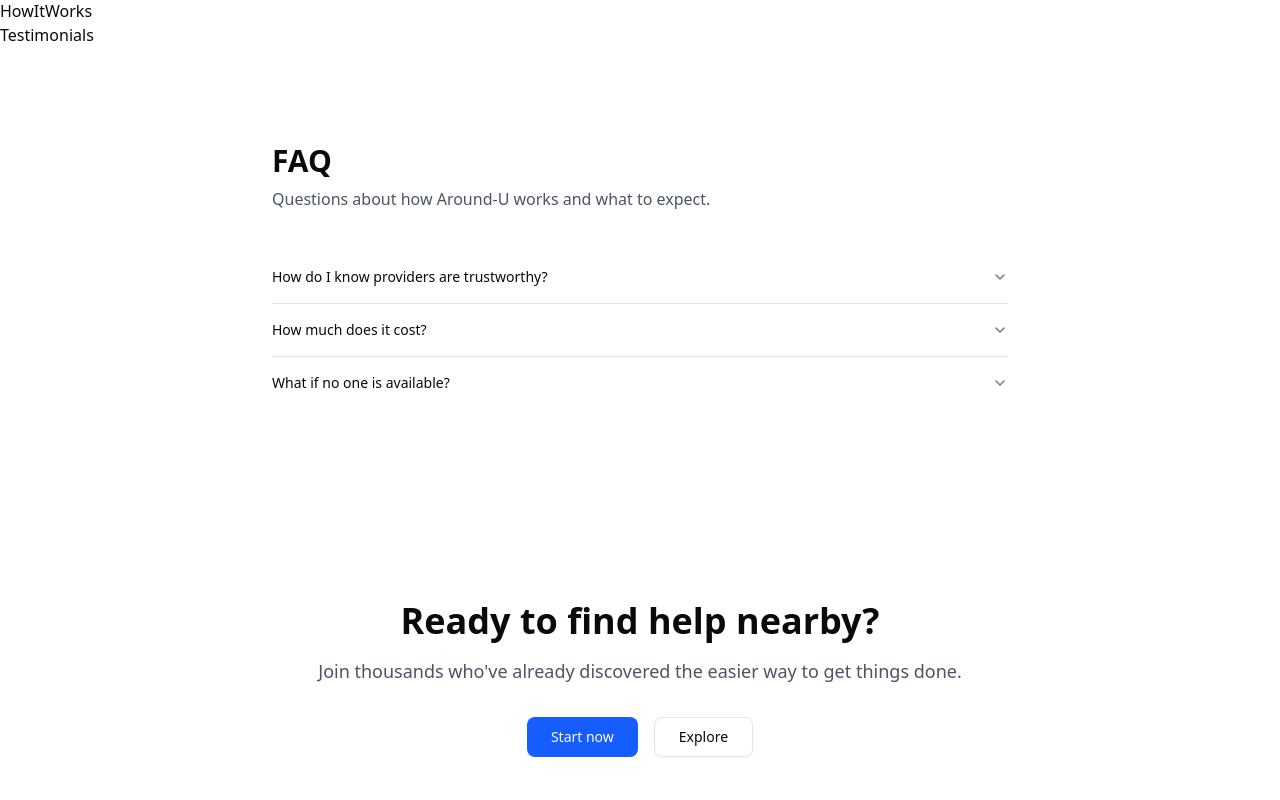
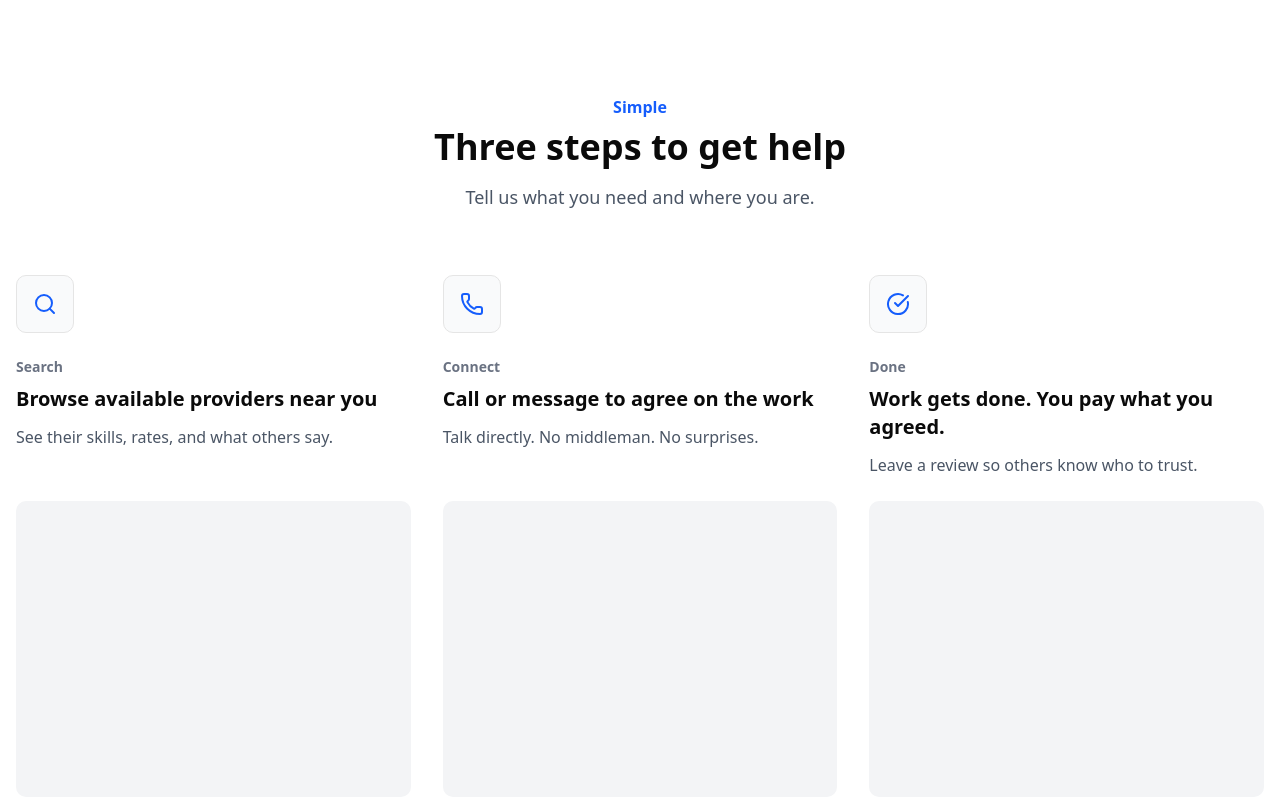
Before and after one commit to mayanksaini18/Around-U, a Next.js app in the folder client/: page / in a window 1280 px wide. Shown: the part 1900-2700 px from the top of the page. Built offline with nearby package versions, Linux system fonts and the light colour scheme.

Commit message:
how it works component ui

```diff
--- a/client/components/sections/HowItWorks.tsx
+++ b/client/components/sections/HowItWorks.tsx
@@ -1,9 +1,53 @@
-import React from 'react'
+// components/sections/HowItWorks.tsx
+import { Search, Phone, CheckCircle } from "lucide-react";
 
-const HowItWorks = () => {
+const steps = [
+  {
+    icon: <Search className="h-6 w-6 text-blue-600" />,
+    step: "Search",
+    title: "Browse available providers near you",
+    desc: "See their skills, rates, and what others say.",
+  },
+  {
+    icon: <Phone className="h-6 w-6 text-blue-600" />,
+    step: "Connect",
+    title: "Call or message to agree on the work",
+    desc: "Talk directly. No middleman. No surprises.",
+  },
+  {
+    icon: <CheckCircle className="h-6 w-6 text-blue-600" />,
+    step: "Done",
+    title: "Work gets done. You pay what you agreed.",
+    desc: "Leave a review so others know who to trust.",
+  },
+];
+
+export default function HowItWorks() {
   return (
-    <div>HowItWorks</div>
-  )
+    <section className="py-24 bg-white">
+      <div className="container mx-auto px-4">
+        <div className="text-center mb-16 max-w-2xl mx-auto">
+          <span className="font-semibold text-blue-600">Simple</span>
+          <h2 className="mt-2 text-3xl font-bold sm:text-4xl">Three steps to get help</h2>
+          <p className="mt-4 text-lg text-gray-600">Tell us what you need and where you are.</p>
+        </div>
+
+        <div className="grid gap-8 md:grid-cols-3">
+          {steps.map((item, i) => (
+            <div key={i} className="flex flex-col">
+              <div className="mb-6 p-4 bg-gray-50 rounded-lg border w-fit">
+                {item.icon}
+              </div>
+              <span className="text-sm font-semibold text-gray-500 mb-2">{item.step}</span>
+              <h3 className="text-xl font-bold mb-3">{item.title}</h3>
+              <p className="text-gray-600 mb-6 flex-grow">{item.desc}</p>
+
+              {/* Image Placeholder matching wireframe */}
+              <div className="bg-gray-100 rounded-lg aspect-[4/3] w-full mt-auto"></div>
+            </div>
+          ))}
+        </div>
+      </div>
+    </section>
+  );
 }
-
-export default HowItWorks
```
